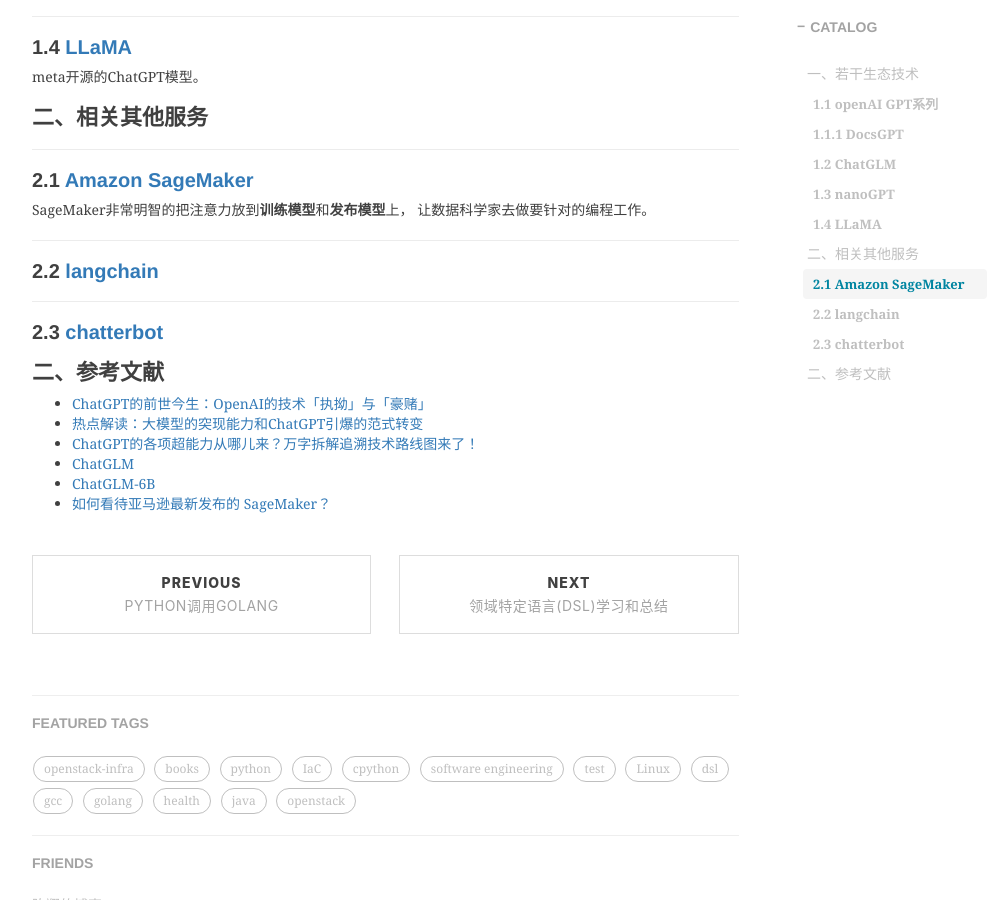
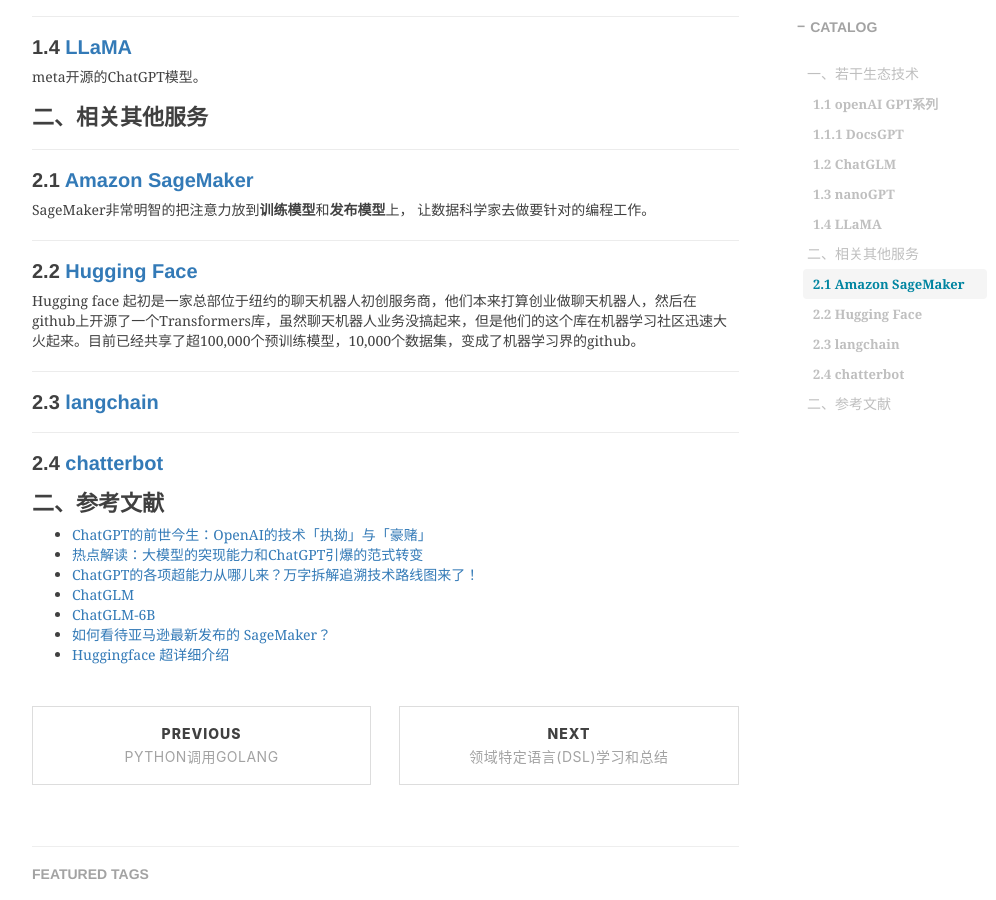
Before and after one commit to shihai1991/shihai1991.github.io, a Jekyll site: the page built from _posts/2023-02-16-openai生态调研.md, in a window 1280 px wide and 900 px high, scrolled down 1826 px. Shown: the whole window, without its empty margins (233-1229 px from the left). Built offline with Jekyll 4.4.1, drawn with Linux system fonts in a browser that asks for light colours; nearby versions of some CDN libraries; comment, search, counter and statistics services are not loaded.

Commit message:
Update 2023-02-16-openai生态调研.md

```diff
--- a/_posts/2023-02-16-openai生态调研.md
+++ b/_posts/2023-02-16-openai生态调研.md
@@ -39,9 +39,12 @@
 ## 2.1 [Amazon SageMaker](https://catalog.us-east-1.prod.workshops.aws/workshops/1ac668b1-dbd3-4b45-bf0a-5bc36138fcf1/zh-CN)
 SageMaker非常明智的把注意力放到**训练模型**和**发布模型**上， 让数据科学家去做要针对的编程工作。
 
-## 2.2 [langchain](https://langchain.readthedocs.io/en/latest/)
+## 2.2 [Hugging Face](https://huggingface.co/)
+Hugging face 起初是一家总部位于纽约的聊天机器人初创服务商，他们本来打算创业做聊天机器人，然后在github上开源了一个Transformers库，虽然聊天机器人业务没搞起来，但是他们的这个库在机器学习社区迅速大火起来。目前已经共享了超100,000个预训练模型，10,000个数据集，变成了机器学习界的github。
 
-## 2.3 [chatterbot](https://chatterbot.readthedocs.io/)
+## 2.3 [langchain](https://langchain.readthedocs.io/en/latest/)
+
+## 2.4 [chatterbot](https://chatterbot.readthedocs.io/)
 
 
 # 二、参考文献
@@ -51,3 +54,4 @@
 - [ChatGLM](https://chatglm.cn/blog)
 - [ChatGLM-6B](https://github.com/THUDM/ChatGLM-6B)
 - [如何看待亚马逊最新发布的 SageMaker？](https://www.zhihu.com/question/263394266)
+- [Huggingface 超详细介绍](https://zhuanlan.zhihu.com/p/535100411)
```
